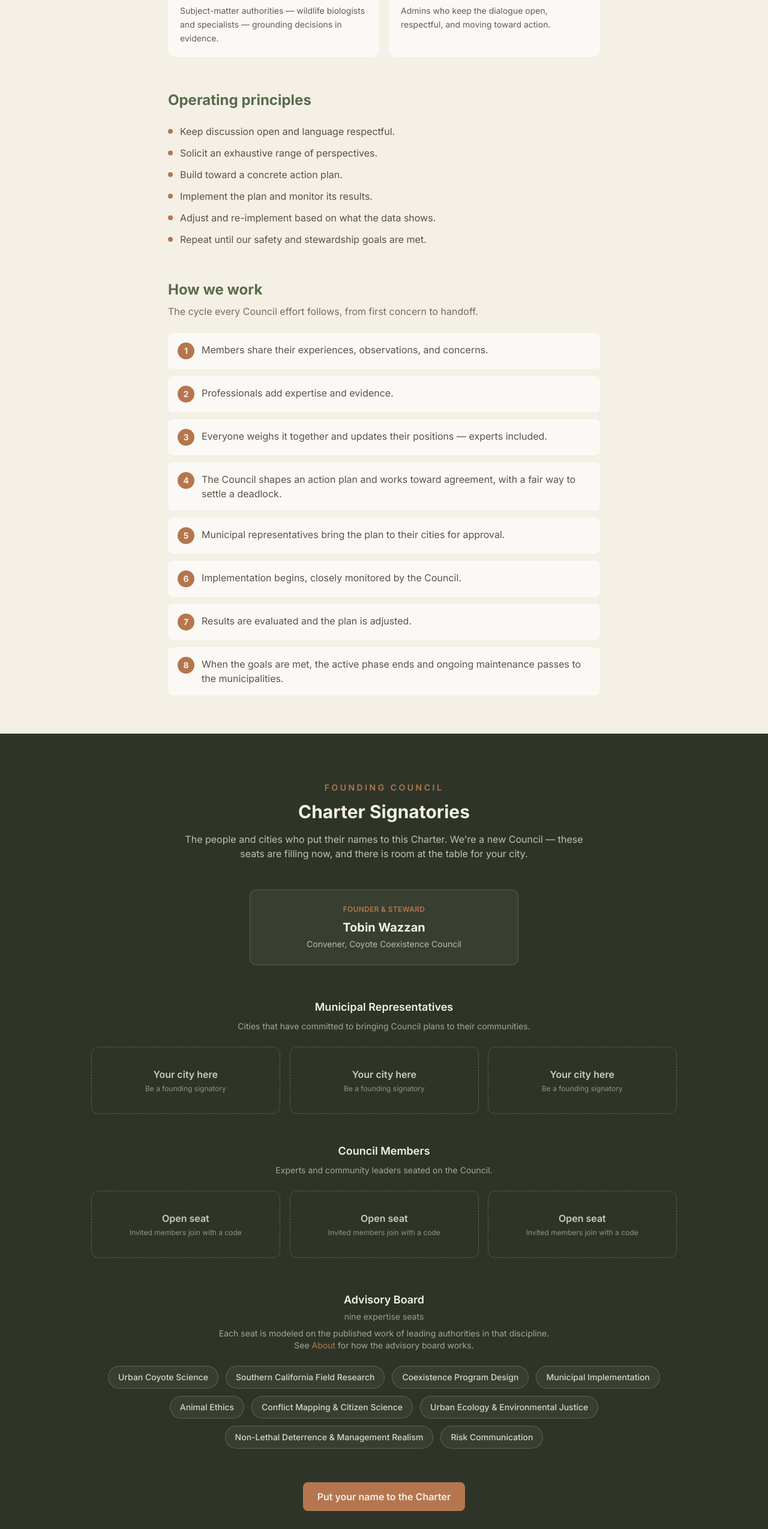
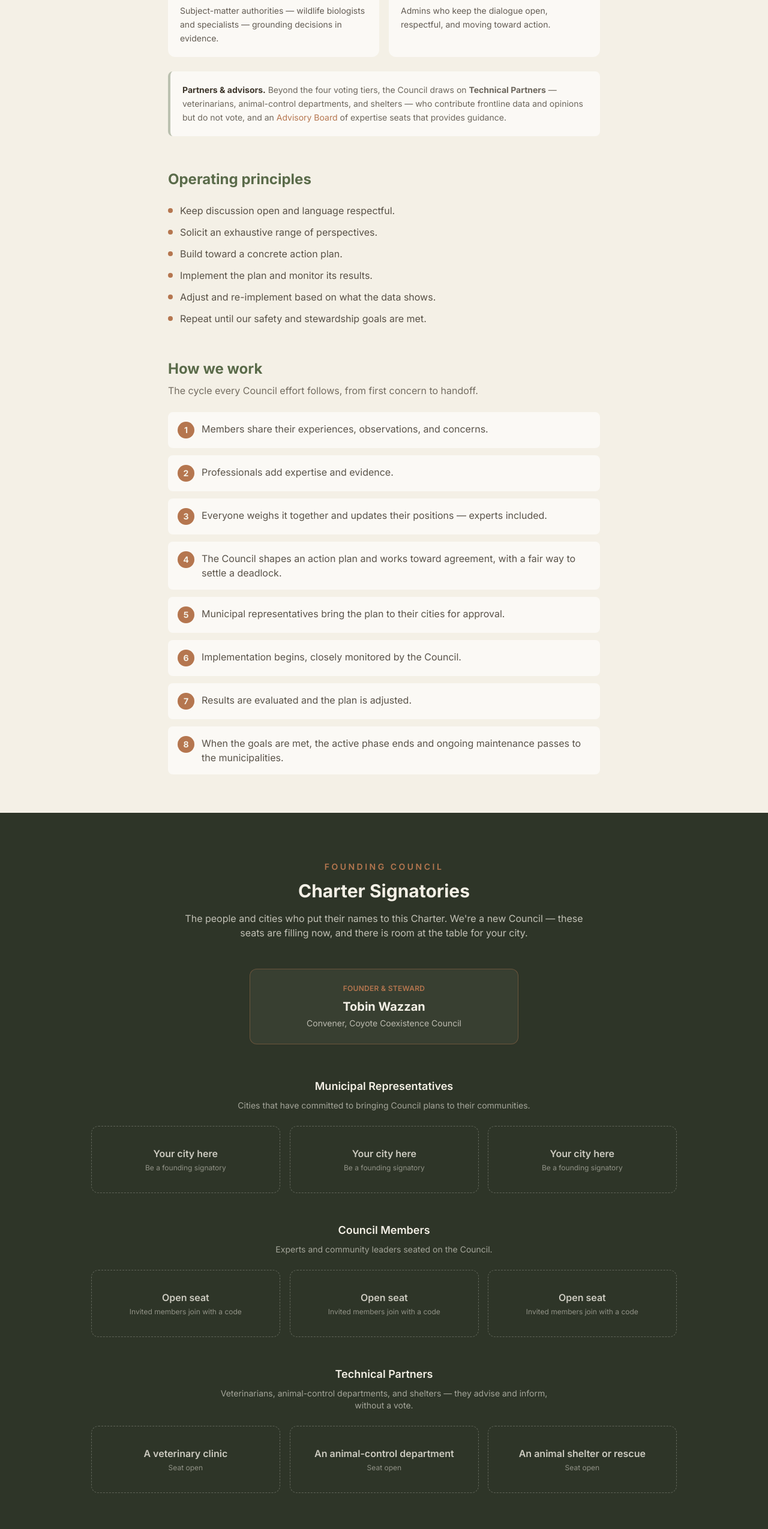
Before and after one commit to tobinwazzan/livingwithcoyotes, a Next.js app: page /charter in a window 1280 px wide. Shown: the part 1129-3678 px from the top of the page at 60% size. Built offline with nearby package versions, Linux system fonts and the light colour scheme.

Commit message:
Add Technical Partners category (vets, animal control, shelters)
Non-voting frontline role: About section + Charter governance note & open-seat
cards + Join form role. Advisory Board guides; Technical Partners advise without
a vote; the four tiers vote.

```diff
--- a/app/about/page.tsx
+++ b/app/about/page.tsx
@@ -3,6 +3,7 @@ import Link from "next/link";
 import PageHeader from "@/components/PageHeader";
 import Reveal from "@/components/Reveal";
 import { ADVISORY_SEATS } from "@/content/board";
+import { TECH_PARTNERS } from "@/content/partners";
 
 export const metadata: Metadata = {
   title: "About",
@@ -160,6 +161,35 @@ export default function AboutPage() {
         </Reveal>
       </section>
 
+      {/* Technical Partners */}
+      <section className="bg-white/50 py-16">
+        <div className="mx-auto max-w-5xl px-6">
+          <Reveal>
+            <h2 className="text-center text-2xl font-bold text-moss sm:text-3xl">
+              Technical Partners
+            </h2>
+            <p className="mx-auto mt-3 max-w-2xl text-center text-bark/70">
+              Veterinarians, animal-control departments, and animal shelters —
+              the operational frontline. They bring important opinions and the
+              data that lives in their records. They advise and inform the
+              Council, but they don't vote; the four tiers do.
+            </p>
+          </Reveal>
+          <div className="mt-10 grid gap-6 sm:grid-cols-3">
+            {TECH_PARTNERS.map((p, i) => (
+              <Reveal key={p.title} delay={i * 100} className="h-full">
+                <div className="h-full rounded-xl border border-clay/20 bg-sand p-6 shadow-sm">
+                  <h3 className="font-semibold text-clay">{p.title}</h3>
+                  <p className="mt-2 text-sm leading-relaxed text-bark/80">
+                    {p.body}
+                  </p>
+                </div>
+              </Reveal>
+            ))}
+          </div>
+        </div>
+      </section>
+
       {/* Board of advisors */}
       <section className="bg-dusk py-16 text-sand">
         <div className="mx-auto max-w-5xl px-6">
--- a/app/charter/page.tsx
+++ b/app/charter/page.tsx
@@ -105,6 +105,21 @@ export default function CharterPage() {
             </Reveal>
           ))}
         </div>
+
+        {/* Partners & advisors note */}
+        <Reveal>
+          <p className="mt-6 rounded-lg border-l-4 border-moss/40 bg-white/60 p-5 text-sm leading-relaxed text-bark/75">
+            <strong className="text-bark">Partners &amp; advisors.</strong>{" "}
+            Beyond the four voting tiers, the Council draws on{" "}
+            <strong>Technical Partners</strong> — veterinarians, animal-control
+            departments, and shelters — who contribute frontline data and
+            opinions but do not vote, and an{" "}
+            <Link href="/about" className="text-clay hover:underline">
+              Advisory Board
+            </Link>{" "}
+            of expertise seats that provides guidance.
+          </p>
+        </Reveal>
 
         {/* Operating principles */}
         <Reveal>
@@ -220,6 +235,31 @@ export default function CharterPage() {
             ))}
           </div>
 
+          {/* Technical partners */}
+          <Reveal>
+            <h3 className="mt-12 text-center text-lg font-semibold text-sand">
+              Technical Partners
+            </h3>
+            <p className="mx-auto mt-2 max-w-xl text-center text-sm text-sand/60">
+              Veterinarians, animal-control departments, and shelters — they
+              advise and inform, without a vote.
+            </p>
+          </Reveal>
+          <div className="mt-6 grid gap-4 sm:grid-cols-3">
+            {[
+              "A veterinary clinic",
+              "An animal-control department",
+              "An animal shelter or rescue",
+            ].map((label, i) => (
+              <Reveal key={label} delay={i * 80} className="h-full">
+                <div className="flex h-full min-h-[7rem] flex-col items-center justify-center rounded-xl border border-dashed border-sand/25 p-6 text-center">
+                  <p className="font-semibold text-sand/80">{label}</p>
+                  <p className="mt-1 text-xs text-sand/50">Seat open</p>
+                </div>
+              </Reveal>
+            ))}
+          </div>
+
           {/* Advisory board names */}
           <Reveal>
             <h3 className="mt-14 text-center text-lg font-semibold text-sand">
--- a/components/SignupForm.tsx
+++ b/components/SignupForm.tsx
@@ -234,6 +234,7 @@ export default function SignupForm() {
           <option value="resident">A resident / citizen</option>
           <option value="municipality">A municipality / city official</option>
           <option value="expert">An expert / professional</option>
+          <option value="partner">A vet, animal-control, or shelter</option>
           <option value="other">Other / just interested</option>
         </select>
       </div>
@@ -266,6 +267,14 @@ export default function SignupForm() {
         />
       )}
 
+      {role === "partner" && (
+        <p className="-mt-1 text-xs text-bark/60">
+          Technical Partners (veterinarians, animal-control departments, and
+          shelters) contribute frontline data and opinions to the Council. Put
+          your organization's city above; we'll follow up about your role.
+        </p>
+      )}
+
       <fieldset className="rounded-lg border border-bark/15 bg-white/40 p-4">
         <legend className="px-1 text-sm font-medium text-bark/80">
           Which of these do you use? (select all that apply)
--- /dev/null
+++ b/content/partners.ts
@@ -0,0 +1,20 @@
+// Technical Partners — the operational, animal-care frontline. They contribute
+// data and opinions to the Council but do NOT vote (the four tiers vote; the
+// Advisory Board guides). Local, real, consent-friendly OC organizations.
+
+export type Partner = { title: string; body: string };
+
+export const TECH_PARTNERS: Partner[] = [
+  {
+    title: "Veterinarians & clinics",
+    body: "They treat the injuries, so they hold the ground truth on real pet conflicts — and they're trusted local voices residents already listen to.",
+  },
+  {
+    title: "Animal control",
+    body: "OC Animal Care and city units own the official incident reports, response protocols, and ordinance enforcement — the operational arm of the Council's work.",
+  },
+  {
+    title: "Shelters & rescues",
+    body: "Lost-pet intake data, injured-wildlife handling, and deep community reach — closing the loop between what happens and what gets recorded.",
+  },
+];
```
